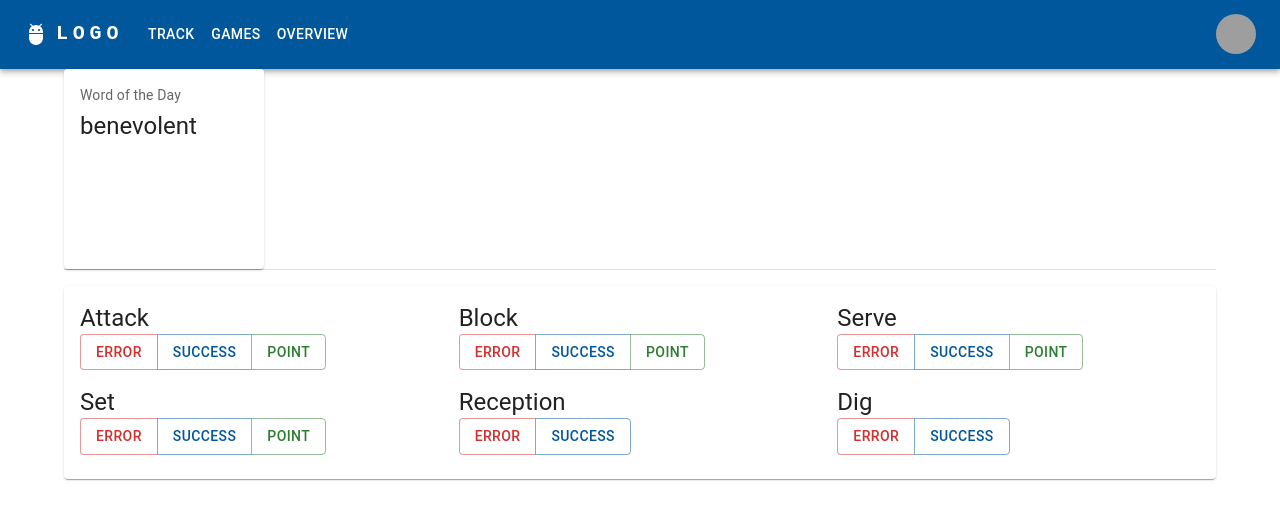
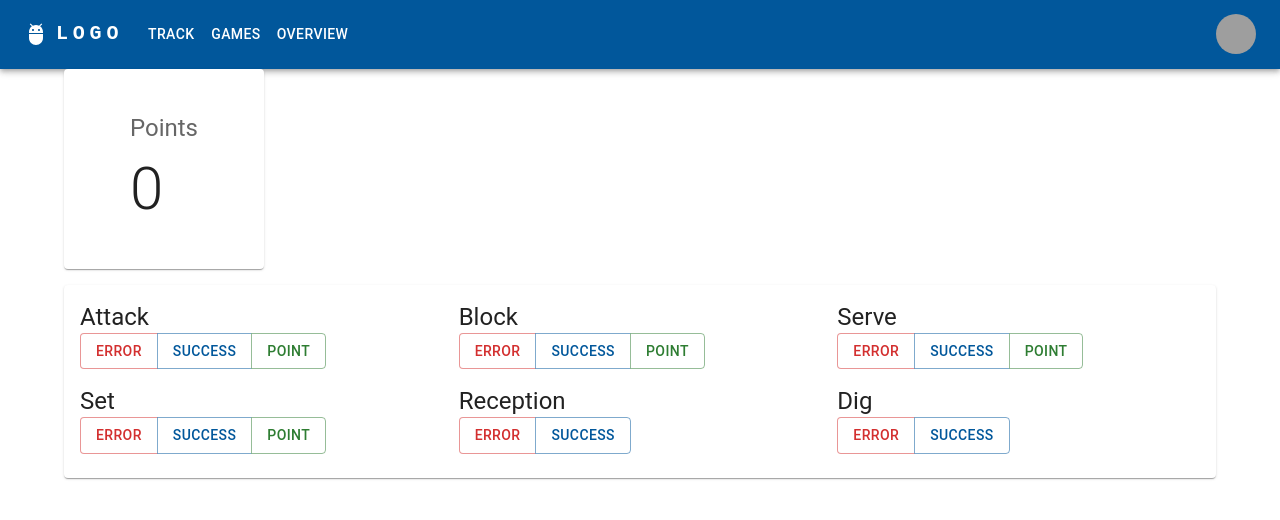
Before and after one commit to Angelo4/Volleyball-Stat-Tracker, a React (Create React App) app in the folder volleyball-stat-tracker-app/: page / in a window 1280 px wide. Shown: the top 520 px of the page. Built offline with nearby package versions, Linux system fonts and the light colour scheme; grey boxes are pictures that could not be loaded.

Commit message:
Finish test inline card component

```diff
--- a/volleyball-stat-tracker-app/src/components/SessionStatsContainer.tsx
+++ b/volleyball-stat-tracker-app/src/components/SessionStatsContainer.tsx
@@ -12,8 +12,10 @@ import {
   Card,
   CardActions,
   CardContent,
+  Stack,
   Typography,
 } from '@mui/material';
+import theme from '../utils/Theme';
 
 type Props = { sessionStats: any };
 
@@ -41,16 +43,29 @@ const SessionStatsContainer = (props: Props) => {
         <Button>Set</Button>
       </ButtonGroup> */}
 
-      <Card sx={{ maxWidth: 200, minHeight: 200 }}>
-        <CardContent>
-          <Typography sx={{ fontSize: 14 }} color="text.secondary" gutterBottom>
-            Word of the Day
+      <Paper
+        sx={{
+          maxWidth: 200,
+          minHeight: 200,
+          alignItems: 'center',
+          justifyContent: 'center',
+          display: 'flex',
+        }}
+      >
+        <Stack>
+          <Typography
+            variant="h5"
+            color={theme.palette.text.secondary}
+            gutterBottom
+          >
+            Points
           </Typography>
-          <Typography variant="h5" component="div">
-            benevolent
+
+          <Typography variant="h2">
+            {props.sessionStats.attack.point}
           </Typography>
-        </CardContent>
-      </Card>
+        </Stack>
+      </Paper>
 
       {/* <TableContainer component={Paper}>
         <Table sx={{ minWidth: 700 }} aria-label="customized table">
--- a/volleyball-stat-tracker-app/src/features/TrackGame.tsx
+++ b/volleyball-stat-tracker-app/src/features/TrackGame.tsx
@@ -7,11 +7,11 @@ const TrackGame = () => {
     <Grid container spacing={2}>
       <Grid item xs={12}>
         <SessionStatsContainer />
-        <Divider />
       </Grid>
       <ActionCentreContainer />
     </Grid>
   );
 };
 
+//sdfgjnrgosng
 export default TrackGame;
```
